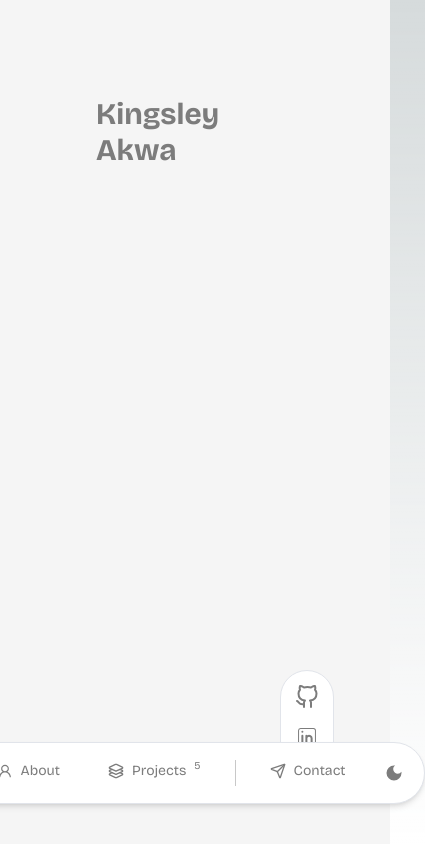
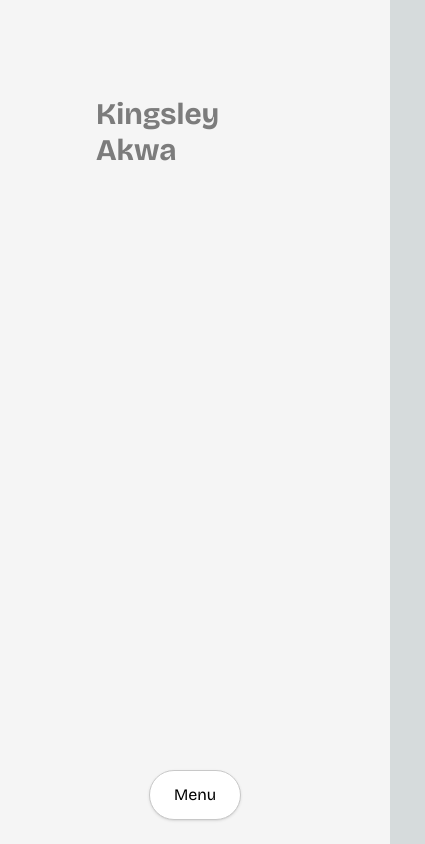
Before and after one commit to kingbary/my-portfolio-v2, a Next.js app: page / in a window 390 px wide. Shown: the whole page, 425 px wide, since content can reach past the window. Built offline with nearby package versions, Linux system fonts and the light colour scheme.

Commit message:
Feat: Create Navigation menu

```diff
--- /dev/null
+++ b/app/components/MobileNav.tsx
@@ -0,0 +1,108 @@
+"use client";
+import { Layers3Icon, Send, X } from 'lucide-react';
+import { useTheme } from 'next-themes';
+import Link from 'next/link';
+import React, { useEffect, useState } from 'react';
+import { AiOutlineUser } from 'react-icons/ai';
+import { CiLinkedin } from 'react-icons/ci';
+import { FaCode } from 'react-icons/fa6';
+import { FiGithub } from 'react-icons/fi';
+import { MdDarkMode, MdLightMode } from 'react-icons/md';
+
+function MobileNav() {
+    const [hovered, setHovered] = useState(false);
+    const [mounted, setMounted] = useState(false);
+    const [showNavBar, setShowNavBar] = useState(false);
+
+    const { setTheme, resolvedTheme } = useTheme();
+
+    useEffect(() => {
+        setMounted(true);
+    }, []);
+
+    if (!mounted) return null;
+
+    const handleToggleNavBar = () => {
+        setShowNavBar((prevState) => !prevState);
+    };
+
+    return (
+        <div className="fixed inset-0 flex justify-center items-end px-4 py-6 md:hidden">
+            {!showNavBar && (
+                <button
+                    className="px-6 py-3 bg-white text-black border border-lightGray rounded-full shadow dark:bg-black-500 dark:text-lightGray dark:border-[#2B303B]"
+                    onClick={handleToggleNavBar}
+                >
+                    Menu
+                </button>
+            )}
+
+            <div
+                className={`fixed inset-x-0 transform ${showNavBar ? 'translate-y-0 bottom-0' : 'translate-y-full -bottom-4'
+                    } mx-4 mb-4 transition-transform duration-500 ease-in-out bg-white dark:bg-black-500 dark:border-[#2B303B] p-6 rounded-[30px] shadow-lg border-t-2 sm:rounded-xl sm:w-[90%]`}
+            >
+                <div className="flex justify-end">
+                    <button
+                        className="size-8 p-2 bg-darkGray flex justify-center items-center text-white rounded-full shadow-sm dark:bg-lightGray dark:text-black-500"
+                        onClick={handleToggleNavBar}
+                    >
+                        <X />
+                    </button>
+                </div>
+
+                <ul className="flex flex-col gap-4 p-4 text-sm text-darkGray dark:text-lightGray">
+                    <li className="flex justify-center w-full px-6 py-3 rounded-full cursor-pointer transition-all duration-500 hover:bg-[#F5F7FA] dark:hover:bg-[#1E1E1E]">
+                        <Link href="#" className="flex items-center gap-2">
+                            <AiOutlineUser size={16} /> About
+                        </Link>
+                    </li>
+                    <li className="flex justify-center w-full px-6 py-3 rounded-full cursor-pointer transition-all duration-500 hover:bg-[#F5F7FA] dark:hover:bg-[#1E1E1E]">
+                        <Link href="#" className="flex items-center gap-2">
+                            <Layers3Icon size={16} /> Projects <sup>5</sup>
+                        </Link>
+                    </li>
+                    <li
+                        className="flex justify-center w-full px-6 py-3 rounded-full cursor-pointer transition-all duration-500 hover:bg-[#F5F7FA] dark:hover:bg-[#1E1E1E]"
+                        onMouseEnter={() => setHovered(true)}
+                        onMouseLeave={() => setHovered(false)}
+                    >
+                        <Link href="mailto:kingsleyakwa@gmail.com" className="flex items-center gap-2">
+                            <Send size={16} />
+                            {hovered ? 'kingsleyakwa@gmail.com' : 'Contact'}
+                        </Link>
+                    </li>
+                </ul>
+
+                <div className='flex items-center justify-between'>
+                    <div className='size-12 flex items-center justify-center p-3 rounded-full cursor-pointer hover:bg-[#F5F7FA] transition-all ease-in duration-1000 dark:hover:bg-[#1E1E1E]'>
+                        {resolvedTheme === "dark" && (
+                            <span onClick={() => setTheme("light")} className='transition-all ease-in duration-500'>
+                                <MdLightMode size={20} color='white' />
+                            </span>
+                        )}
+                        {resolvedTheme === "light" && (
+                            <span onClick={() => setTheme("dark")} className='transition-all ease-in duration-500'>
+                                <MdDarkMode size={20} color='#7c7c7c' />
+                            </span>
+                        )}
+                    </div>
+                    <div>
+                        <ul className='flex p-2 gap-1 text-darkGray dark:text-lightGray'>
+                            <li className='size-fit p-2 rounded-full cursor-pointer transition-colors duration-300 hover:bg-[#F5F7FA] dark:hover:bg-[#1E1E1E]' title='GitHub profile'>
+                                <Link href={"#"}><FiGithub size={20} /></Link>
+                            </li>
+                            <li className='size-fit p-2 rounded-full cursor-pointer transition-colors duration-300 hover:bg-[#F5F7FA] dark:hover:bg-[#1E1E1E]' title='LinkedIn profile'>
+                                <Link href={"#"}><CiLinkedin size={20} /></Link>
+                            </li>
+                            <li className='size-fit p-2 rounded-full cursor-pointer transition-colors duration-300 hover:bg-[#F5F7FA] dark:hover:bg-[#1E1E1E]' title='Source code'>
+                                <Link href={"#"}><FaCode size={20} /></Link>
+                            </li>
+                        </ul>
+                    </div>
+                </div>
+            </div>
+        </div>
+    );
+}
+
+export default MobileNav;
--- a/app/components/NavBar.tsx
+++ b/app/components/NavBar.tsx
@@ -11,13 +11,12 @@ function NavBar() {
     const [hovered, setHovered] = useState<boolean>(false);
     const [mounted, setMounted] = useState<boolean>(false)
     const { setTheme, resolvedTheme } = useTheme()
-    console.log(resolvedTheme)
 
     useEffect(() => { setMounted(true) }, [])
     if (!mounted) return null;
 
     return (
-        <div className='absolute w-fit bottom-10 bg-white border border-[#E1E4EA] rounded-[32px] shadow-md transition-colors ease-in duration-500 dark:bg-black-500 dark:border-[#2B303B]'>
+        <div className='absolute hidden w-fit bottom-10 bg-white border border-[#E1E4EA] rounded-[32px] shadow-lg transition-colors ease-in duration-500 md:block dark:bg-black-500 dark:border-[#2B303B]'>
             <ul className='flex p-[6px] text-sm text-darkGray dark:text-lightGray'>
                 <li className='size-fit px-6 py-3 rounded-full cursor-pointer transition-all duration-500 hover:bg-[#F5F7FA] dark:hover:bg-[#1E1E1E]'>
                     <Link href={"#"} className='flex items-center gap-2'>
@@ -33,7 +32,7 @@ function NavBar() {
                     <div className='h-[26px] w-px bg-lightGray mx-[10px]'></div>
                 </li>
                 <li
-                    className='size-fit px-6 py-3 rounded-full cursor-pointer transition-all duration-500 hover:bg-[#F5F7FA] dark:hover:bg-[#1E1E1E]'
+                    className='size-fit px-2 py-3 rounded-full cursor-pointer transition-all ease-in duration-500 hover:px-6 hover:bg-[#F5F7FA] dark:hover:bg-[#1E1E1E]'
                     onMouseEnter={() => setHovered(true)}
                     onMouseLeave={() => setHovered(false)}
                 >
--- a/app/components/SocialsLink.tsx
+++ b/app/components/SocialsLink.tsx
@@ -6,15 +6,15 @@ import { FiGithub } from 'react-icons/fi'
 
 function SocialsLink() {
     return (
-        <div className='absolute bottom-10 right-14 bg-white border border-[#E1E4EA] rounded-[32px] shadow-customShadow transition-all ease-in duration-500 dark:bg-black-500 dark:border-[#2B303B]'>
-            <ul className='flex flex-col p-[6px] text-darkGray dark:text-lightGray'>
-                <li className='size-fit p-2 rounded-full cursor-pointer transition-colors duration-300 hover:bg-[#F5F7FA] dark:hover:bg-[#1E1E1E]'>
+        <div className='absolute hidden bottom-10 right-14 bg-white border border-[#E1E4EA] rounded-[32px] shadow-customShadow transition-all ease-in duration-500 md:block dark:bg-black-500 dark:border-[#2B303B]'>
+            <ul className='flex flex-col p-2 gap-1 text-darkGray dark:text-lightGray'>
+                <li className='size-fit p-2 rounded-full cursor-pointer transition-colors duration-300 hover:bg-[#F5F7FA] dark:hover:bg-[#1E1E1E]' title='GitHub profile'>
                     <Link href={"#"}><FiGithub size={24} /></Link>
                 </li>
-                <li className='size-fit p-2 rounded-full cursor-pointer transition-colors duration-300 hover:bg-[#F5F7FA] dark:hover:bg-[#1E1E1E]'>
+                <li className='size-fit p-2 rounded-full cursor-pointer transition-colors duration-300 hover:bg-[#F5F7FA] dark:hover:bg-[#1E1E1E]' title='LinkedIn profile'>
                     <Link href={"#"}><CiLinkedin size={24} /></Link>
                 </li>
-                <li className='size-fit p-2 rounded-full cursor-pointer transition-colors duration-300 hover:bg-[#F5F7FA] dark:hover:bg-[#1E1E1E]'>
+                <li className='size-fit p-2 rounded-full cursor-pointer transition-colors duration-300 hover:bg-[#F5F7FA] dark:hover:bg-[#1E1E1E]' title='Source code'>
                     <Link href={"#"}><FaCode size={24} /></Link>
                 </li>
             </ul>
--- a/app/layout.tsx
+++ b/app/layout.tsx
@@ -4,6 +4,7 @@ import "./globals.css";
 import SocialsLink from "./components/SocialsLink";
 import NavBar from "./components/NavBar";
 import Providers from "./providers/ThemeProvider";
+import MobileNav from "./components/MobileNav";
 
 const bricolageGrotesque = Bricolage_Grotesque({ weight: ["200", "300", "400", "500", "600", "700", "800"], subsets: ["latin"] })
 
@@ -21,7 +22,8 @@ export default function RootLayout({
     <html lang="en" suppressHydrationWarning>
       <body className={`${bricolageGrotesque.className} h-screen`}>
         <Providers>
-          <main className="relative flex justify-center bg-[#F5F5F5] dark:bg-[#1E1E1E] w-full h-full">
+          <main className="relative flex justify-center bg-[#F5F5F5] dark:bg-[#1E1E1E] w-full h-full transition-all ease-in duration-700">
+            <MobileNav />
             <SocialsLink />
             <NavBar />
             {children}
```
